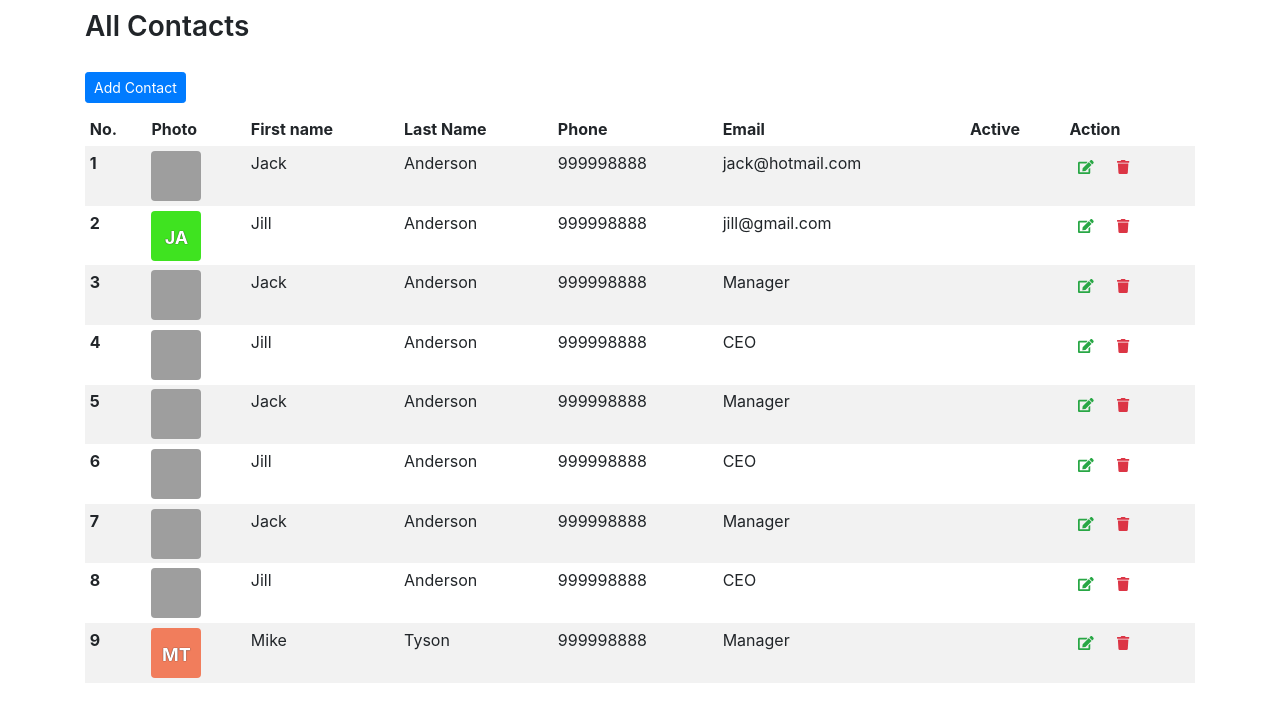
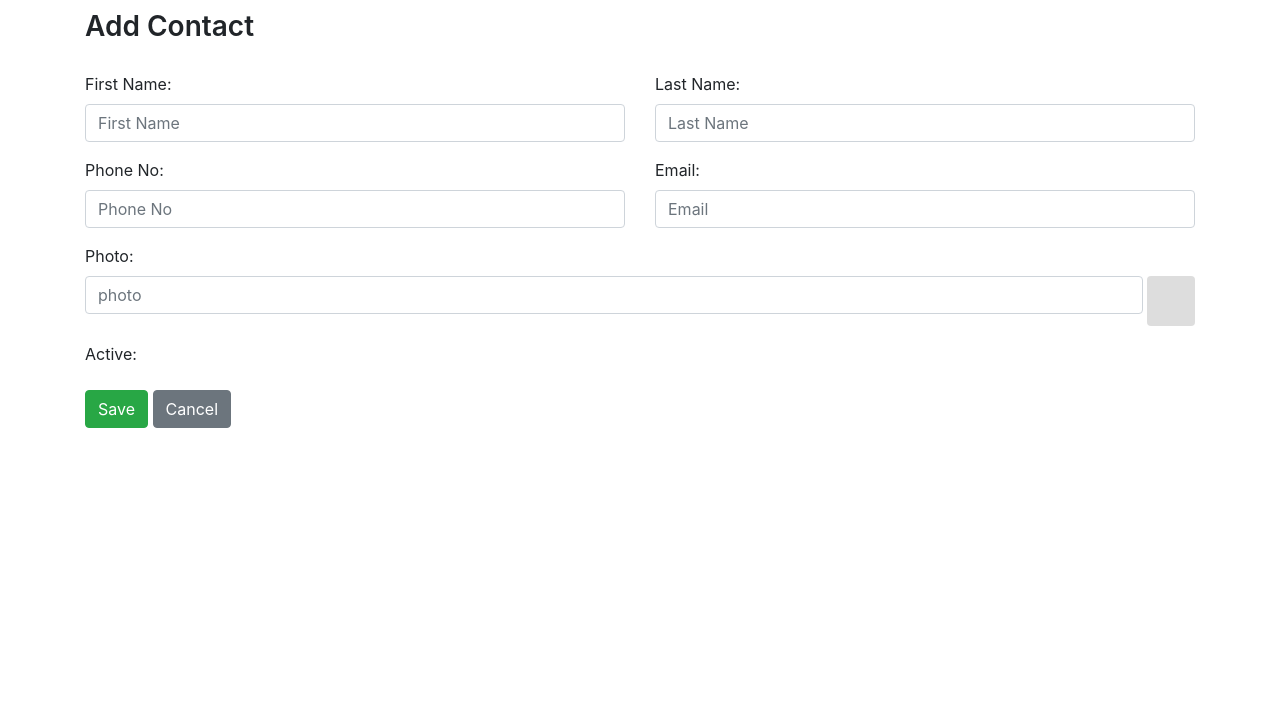
Before and after one commit to mohnishkarhade/evolent-mini-project, a React (Create React App) app in the folder evolent/: page /add-contact in a window 1280 px wide. Shown: the top 722 px of the page. Built offline with nearby package versions, Linux system fonts and the light colour scheme; grey boxes are pictures that could not be loaded.

Commit message:
add contact

```diff
--- a/evolent/package.json
+++ b/evolent/package.json
@@ -15,6 +15,7 @@
     "react": "^17.0.2",
     "react-dom": "^17.0.2",
     "react-redux": "^7.2.4",
+    "react-router-dom": "^5.2.0",
     "react-scripts": "4.0.3",
     "reactstrap": "^8.9.0",
     "redux": "^4.1.0",
--- a/evolent/src/App.tsx
+++ b/evolent/src/App.tsx
@@ -1,10 +1,18 @@
 import React from "react";
+import { BrowserRouter as Router, Route, Switch } from "react-router-dom";
+import AddContact from "./components/pages/contact/AddContact";
 import ContactList from "./components/pages/contact/ContactList";
 
 const App = () => {
   return (
     <div className="theme-light container">
-      <ContactList />
+      <Router>
+        <Switch>
+          <Route path="/" exact component={ContactList} />
+          <Route path="/contacts" component={ContactList} />
+          <Route path="/add-contact" component={AddContact} />
+        </Switch>
+      </Router>
     </div>
   );
 };
--- /dev/null
+++ b/evolent/src/components/pages/contact/AddContact.tsx
@@ -0,0 +1,73 @@
+import React from "react";
+import { useState } from "react";
+import ContactForm from "./parts/ContactForm";
+import ServiceFactory from "../../../services/factory/ServiceFactory";
+
+const contactService = ServiceFactory.GetEmployeeService();
+
+const initialContact = {
+  id: 0,
+  firstName: "",
+  lastName: "",
+  phoneNo: "",
+  email: "",
+  photo: "",
+  isActive: false,
+};
+
+const AddContact = (props) => {
+  const [contact, setContact] = useState(initialContact);
+
+  const handleSave = (e) => {
+    e.preventDefault();
+    const data = {
+      firstName: contact.firstName,
+      lastName: contact.lastName,
+      phoneNo: contact.phoneNo,
+      email: contact.email,
+      photo: contact.photo,
+      isActive: contact.isActive,
+    };
+
+    contactService.add(data).then((res) => {
+      props.history.push("/contacts");
+    });
+  };
+
+  const handleChange = (e) => {
+    const value =
+      e.target.type === "checkbox" ? e.target.checked : e.target.value;
+    setContact((prevState) => ({
+      ...prevState,
+      [e.target.name]: value,
+    }));
+  };
+
+  const handleCancel = (e) => {
+    props.history.push("/contacts");
+  };
+
+  return (
+    <div className="row">
+      <div className="col-sm-12">
+        <section className="page">
+          <div className="page__header">
+            <h3 className="page__title">Add Contact</h3>
+          </div>
+          <div className="page__content">
+            <div className="add-form">
+              <ContactForm
+                contact={contact}
+                onChange={handleChange}
+                onSave={handleSave}
+                onCancel={handleCancel}
+              />
+            </div>
+          </div>
+        </section>
+      </div>
+    </div>
+  );
+};
+
+export default AddContact;
--- a/evolent/src/components/pages/contact/ContactList.tsx
+++ b/evolent/src/components/pages/contact/ContactList.tsx
@@ -7,7 +7,7 @@ import "./styles.scss";
 
 const contactService = ServiceFactory.GetEmployeeService();
 
-const ContactList = () => {
+const ContactList = (props) => {
   const [contacts, setContacts] = useState([]);
 
   useEffect(() => {
@@ -20,6 +20,10 @@ const ContactList = () => {
     });
   };
 
+  const handleAddContact = () => {
+    props.history.push("add-contact");
+  };
+
   return (
     <div className="row">
       <div className="col-sm-12">
@@ -29,7 +33,7 @@ const ContactList = () => {
           </div>
           <div className="page__content">
             <div>
-              <Button color="primary" size="sm">
+              <Button color="primary" size="sm" onClick={handleAddContact}>
                 Add Contact
               </Button>
             </div>
--- /dev/null
+++ b/evolent/src/components/pages/contact/parts/ContactForm.tsx
@@ -0,0 +1,106 @@
+import React, { useRef } from "react";
+import { useEffect } from "react";
+import { Button, Form, FormGroup, Input, Label } from "reactstrap";
+import ProfilePhoto from "../../../common/ProfilePhoto";
+
+const ContactForm = (props) => {
+  const firstNameRef = useRef(null);
+
+  useEffect(() => {
+    firstNameRef.current && firstNameRef.current.focus();
+  }, []);
+
+  return (
+    <Form>
+      <div className="row">
+        <div className="col-6">
+          <FormGroup>
+            <Label>First Name:</Label>
+            <Input
+              type="text"
+              placeholder="First Name"
+              name="firstName"
+              tabIndex={1}
+              ref={firstNameRef}
+              value={props.contact.firstName}
+              onChange={props.onChange}
+            />
+          </FormGroup>
+        </div>
+        <div className="col-6">
+          <FormGroup>
+            <Label>Last Name:</Label>
+            <Input
+              type="text"
+              placeholder="Last Name"
+              name="lastName"
+              tabIndex={2}
+              value={props.contact.lastName}
+              onChange={props.onChange}
+            />
+          </FormGroup>
+        </div>
+      </div>
+      <div className="row">
+        <div className="col-6">
+          <FormGroup>
+            <Label>Phone No:</Label>
+            <Input
+              type="text"
+              placeholder="Phone No"
+              name="phoneNo"
+              tabIndex={3}
+              value={props.contact.phoneNo}
+              onChange={props.onChange}
+            />
+          </FormGroup>
+        </div>
+        <div className="col-6">
+          <FormGroup>
+            <Label>Email:</Label>
+            <Input
+              placeholder="Email"
+              name="email"
+              tabIndex={4}
+              value={props.contact.email}
+              onChange={props.onChange}
+            />
+          </FormGroup>
+        </div>
+      </div>
+      <FormGroup>
+        <Label>Photo:</Label>
+        <div style={{ display: "flex" }}>
+          <input
+            type="text"
+            placeholder="photo"
+            name="photo"
+            tabIndex={5}
+            className="form-control"
+            value={props.contact.photo}
+            onChange={props.onChange}
+          />
+          &nbsp;
+          <ProfilePhoto
+            cssClass="pull-right rounded"
+            url={props.contact.photo}
+            width="50"
+            height="50"
+          />
+        </div>
+      </FormGroup>
+      <FormGroup>
+        <Label>Active:</Label>
+      </FormGroup>
+      <Button color="success" onClick={props.onSave}>
+        Save
+      </Button>
+      &nbsp;
+      <Button color="secondary" onClick={props.onCancel}>
+        Cancel
+      </Button>
+    </Form>
+  );
+};
+
+export default ContactForm;
--- a/evolent/src/services/contact/mockContactService.ts
+++ b/evolent/src/services/contact/mockContactService.ts
@@ -1,28 +1,29 @@
-var data = require("./data/contacts.json");
+window.data = require("./data/contacts.json");
 
 class MockContactServices {
   fetch() {
-    return Promise.resolve(data.contacts);
+    return Promise.resolve(window.data.contacts);
   }
 
   fetchById(contactId) {
-    return Promise.resolve(data.contacts.find((x) => x.id == contactId));
+    return Promise.resolve(window.data.contacts.find((x) => x.id == contactId));
   }
 
   delete(contactId) {
-    let tempContact = data.contacts.find((x) => x.id == contactId);
-    let contactIndex = data.contacts.indexOf(tempContact);
-    data.contacts.splice(contactIndex, 1);
+    let tempContact = window.data.contacts.find((x) => x.id == contactId);
+    let contactIndex = window.data.contacts.indexOf(tempContact);
+    window.data.contacts.splice(contactIndex, 1);
 
     return Promise.resolve("success");
   }
 
   add(contact) {
-    return Promise.resolve(data.contacts.push(contact));
+    contact.id = window.data.contacts.length + 1;
+    return Promise.resolve(window.data.contacts.push(contact));
   }
 
   edit(contact) {
-    let tempContact = data.contacts.find((x) => x.id == contact.id);
+    let tempContact = window.data.contacts.find((x) => x.id == contact.id);
 
     tempContact.id = contact.id;
     tempContact.firstName = contact.firstName;
```
Also changed, not shown: 1 other file (tests, documents, lock files or other folders).
